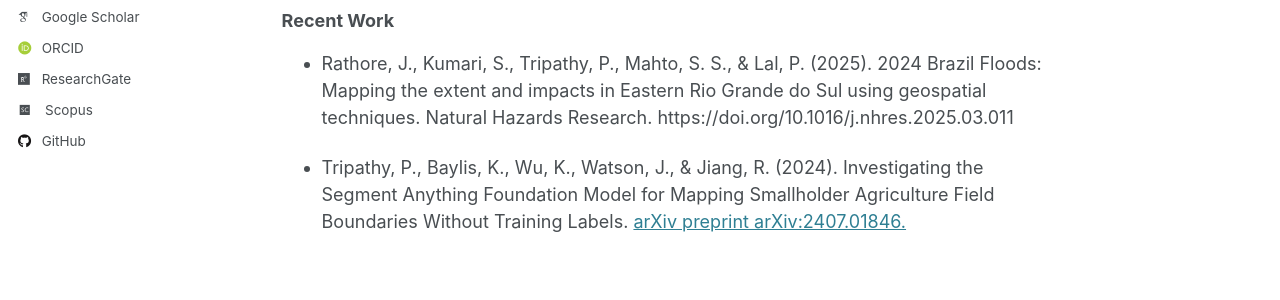
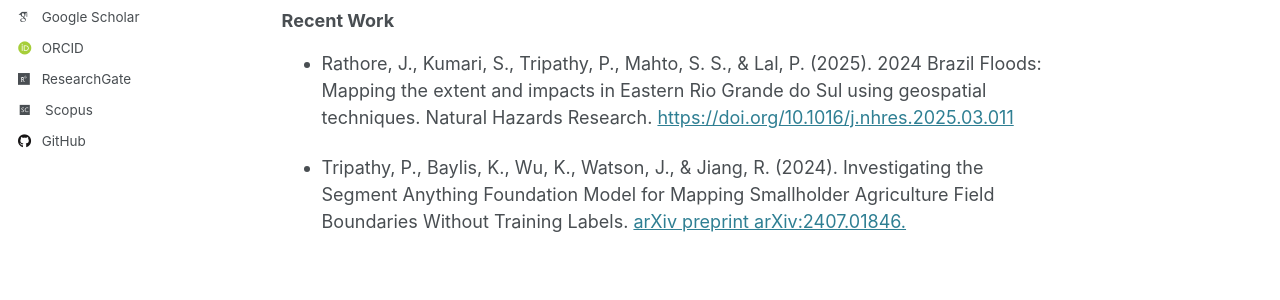
Before and after one commit to tripathyp/tripathyp.github.io, a Jekyll site: the page built from _pages/about.md, in a window 1280 px wide and 1156 px high. Shown: the part 518-818 px from the top of the window. Built offline with Jekyll 4.4.1, drawn with Linux system fonts in a browser that asks for light colours; some web fonts are replaced; some of the changed lines change nothing that is shown.

Commit message:
corrected link

```diff
--- a/_pages/about.md
+++ b/_pages/about.md
@@ -21,7 +21,7 @@
 To learn more, please check my [Research](/research/) and [Publications](/publications/).
 
 ### Recent Work
-* Rathore, J., Kumari, S., Tripathy, P., Mahto, S. S., & Lal, P. (2025). 2024 Brazil Floods: Mapping the extent and impacts in Eastern Rio Grande do Sul using geospatial techniques. Natural Hazards Research. https://doi.org/10.1016/j.nhres.2025.03.011
+* Rathore, J., Kumari, S., Tripathy, P., Mahto, S. S., & Lal, P. (2025). 2024 Brazil Floods: Mapping the extent and impacts in Eastern Rio Grande do Sul using geospatial techniques. Natural Hazards Research. [https://doi.org/10.1016/j.nhres.2025.03.011](https://doi.org/10.1016/j.nhres.2025.03.011)
 
 * Tripathy, P., Baylis, K., Wu, K., Watson, J., & Jiang, R. (2024). Investigating the Segment Anything
 Foundation Model for Mapping Smallholder Agriculture Field Boundaries Without Training Labels.
```
